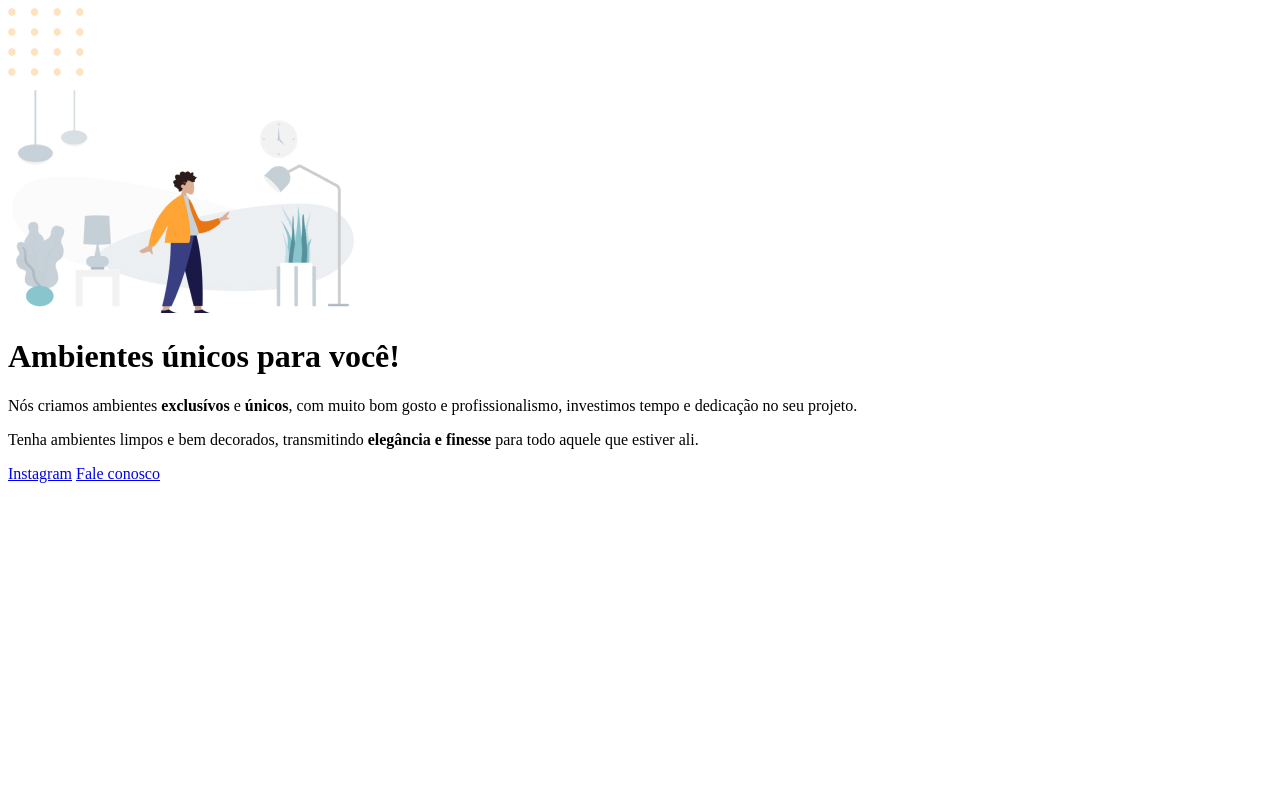
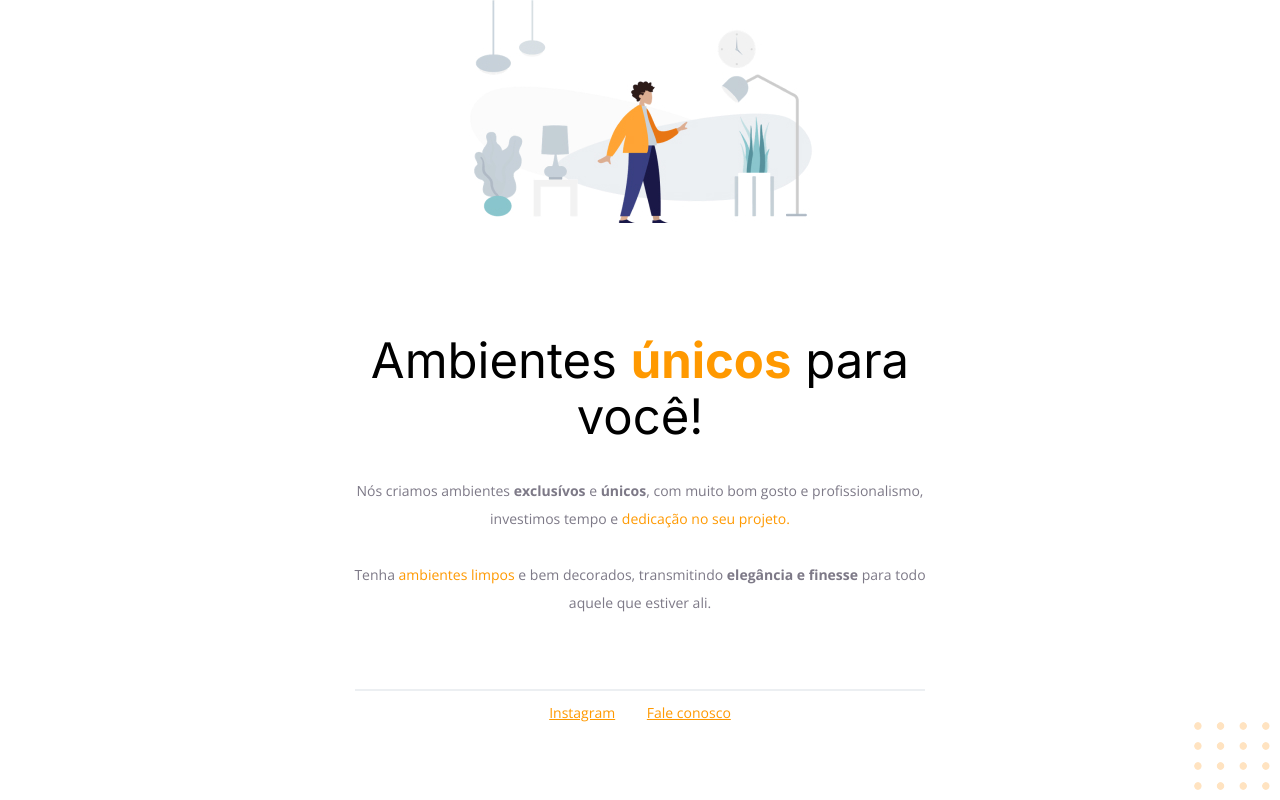
Before and after one commit to luccasmesquita/rocketseat-projetos1-explore, a plain HTML site: page index.html in a window 1280 px wide. Drawn offline with nearby package versions, Linux system fonts and the light colour scheme.

Commit message:
final projeto

```diff
--- a/index.html
+++ b/index.html
@@ -1,29 +1,37 @@
 <!DOCTYPE html>
 <html lang="en">
 <head>
+    <link rel="preconnect" href="https://fonts.googleapis.com">
+    <link rel="preconnect" href="https://fonts.gstatic.com" crossorigin>
+
     <meta charset="UTF-8">
     <meta name="viewport" content="width=device-width, initial-scale=1.0">
     <title>Móveis customizados</title>
+
+    <link href="https://fonts.googleapis.com/css2?family=Inter:wght@400;700&family=Open+Sans:wght@400;700&display=swap" rel="stylesheet">
+    <link rel="stylesheet" href="style.css">
 </head>
 <body>
-    <img src="images/balls.svg" alt="Bolinhas laranjadas no canto inferior da tela">
 
     <div id="hero">
         <img src="images/img1.jpeg" alt="Desenho de uma pessoa vestindo uma camisa amarela em uma sala com móveis">
         <h1>Ambientes <span>únicos</span> para você!</h1>
         <p>Nós criamos ambientes <strong>exclusívos</strong> e <strong>únicos</strong>,
-             com muito bom gosto e profissionalismo,
-             investimos tempo e <span>dedicação no seu projeto.</span>
-        </p>
-        <p>Tenha <span>ambientes limpos</span> e bem decorados,
+            com muito bom gosto e profissionalismo,
+            investimos tempo e <span>dedicação no seu projeto.</span>
+            <br />
+            <br />
+            Tenha <span>ambientes limpos</span> e bem decorados,
             transmitindo <strong>elegância e finesse</strong> para todo aquele que estiver ali.
         </p>
     </div>
 
     <div id="footer">
-        <a href="https://instagram.com/moveisparavoce">Instagram</a>
-        <a href="mailto:contato@moveisparavoce.com">Fale conosco</a>
+        <div class="line"></div>
+        <a href="https://instagram.com/moveisparavoce" target="_blank">Instagram</a>
+        <a href="mailto:contato@moveisparavoce.com" target="_blank">Fale conosco</a>
     </div>
+    <img id="balls" src="images/balls.svg" alt="Bolinhas laranjadas no canto inferior da tela">
 
 </body>
 </html>
--- /dev/null
+++ b/style.css
@@ -0,0 +1,44 @@
+body{
+    font-family: 'Open Sans', sans-serif;
+    text-align: center;
+    margin: 0;
+}
+#hero {
+    width: 592px;
+    margin: 0 auto 72px;
+}
+#hero img {
+    margin-bottom: 72px;
+}
+h1 {
+    font-family: 'Inter', sans-serif;
+    font-size: 49px;
+    line-height: 56px;
+    font-weight: normal;
+    margin-bottom: 32px;
+}
+h1 span {
+    font-weight: bold;
+}
+span, a {
+    color: #FF9900;
+}
+p, #footer {
+    color: #7D7987;
+    font-size: 14px;
+    line-height: 28px;
+}
+#footer a + a {
+    margin-left: 28px;
+}
+.line {
+    width: 568px;
+    height: 0;
+    margin: 0 auto 8px;
+    border:1px #ECEFF2 solid;
+}
+#balls {
+    position: fixed;
+    bottom: 0px;
+    right: 0px;
+}
```
